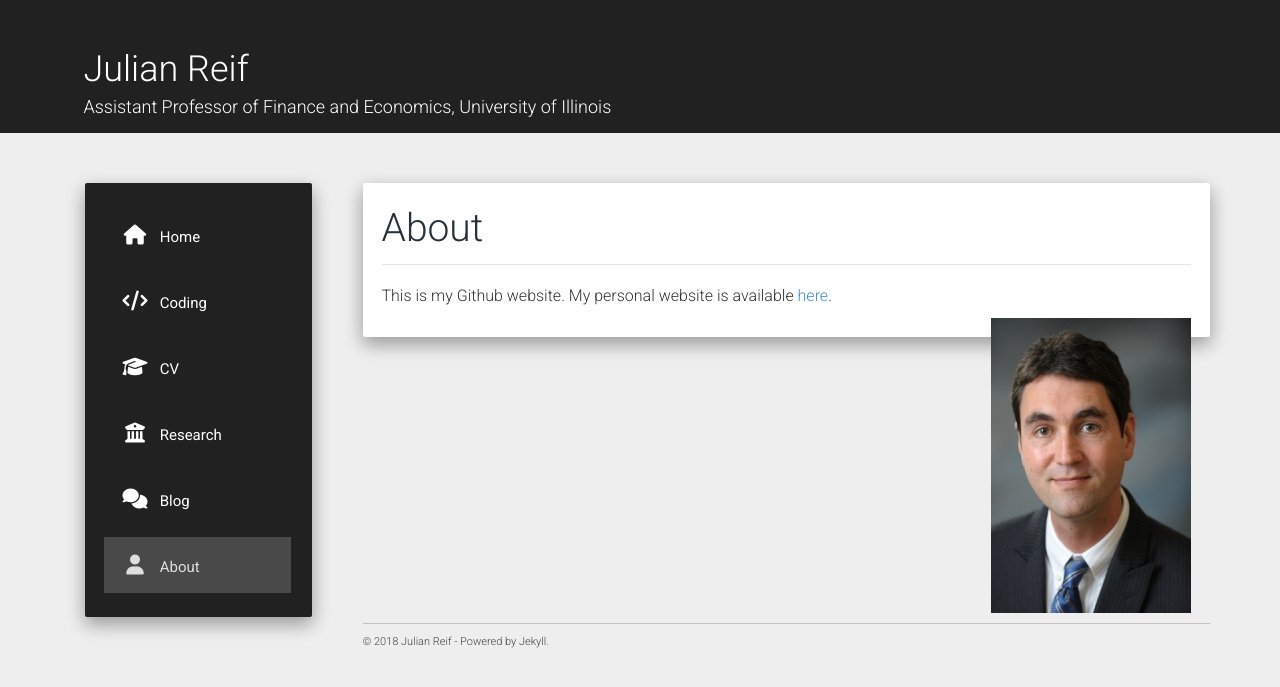
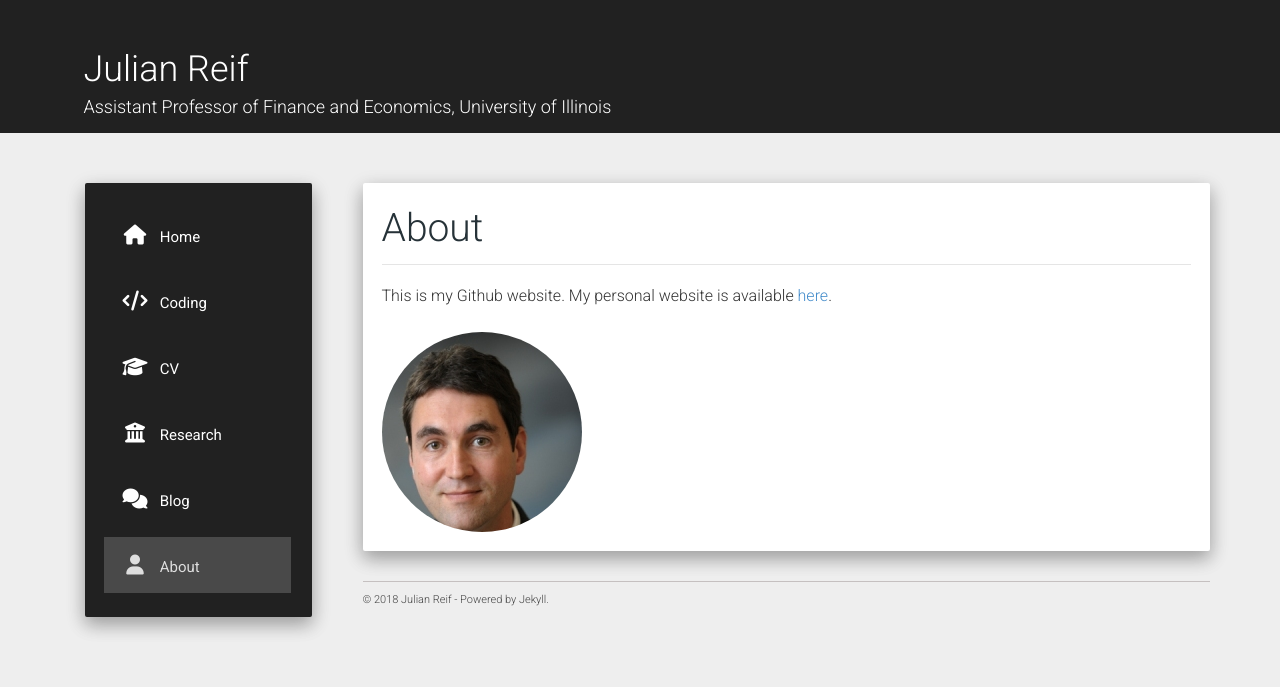
Before and after one commit to reifjulian/reifjulian.github.io, a Jekyll site: the page built from about.md, in a window 1280 px wide. Shown: the top 687 px of the page. Built offline with Jekyll 4.4.1, drawn with Linux system fonts in a browser that asks for light colours; nearby versions of some CDN libraries; comment, search, counter and statistics services are not loaded.

Commit message:
Update about.md

```diff
--- a/about.md
+++ b/about.md
@@ -27,6 +27,6 @@ img {
 </style>
 </head>
 
-<div >
-    <img src="{{ "/assets/reif.jpg" }}" />
+<div class="image-cropper">
+    <img src="{{ "/assets/reif.jpg" }}"  />
 </div>
```
